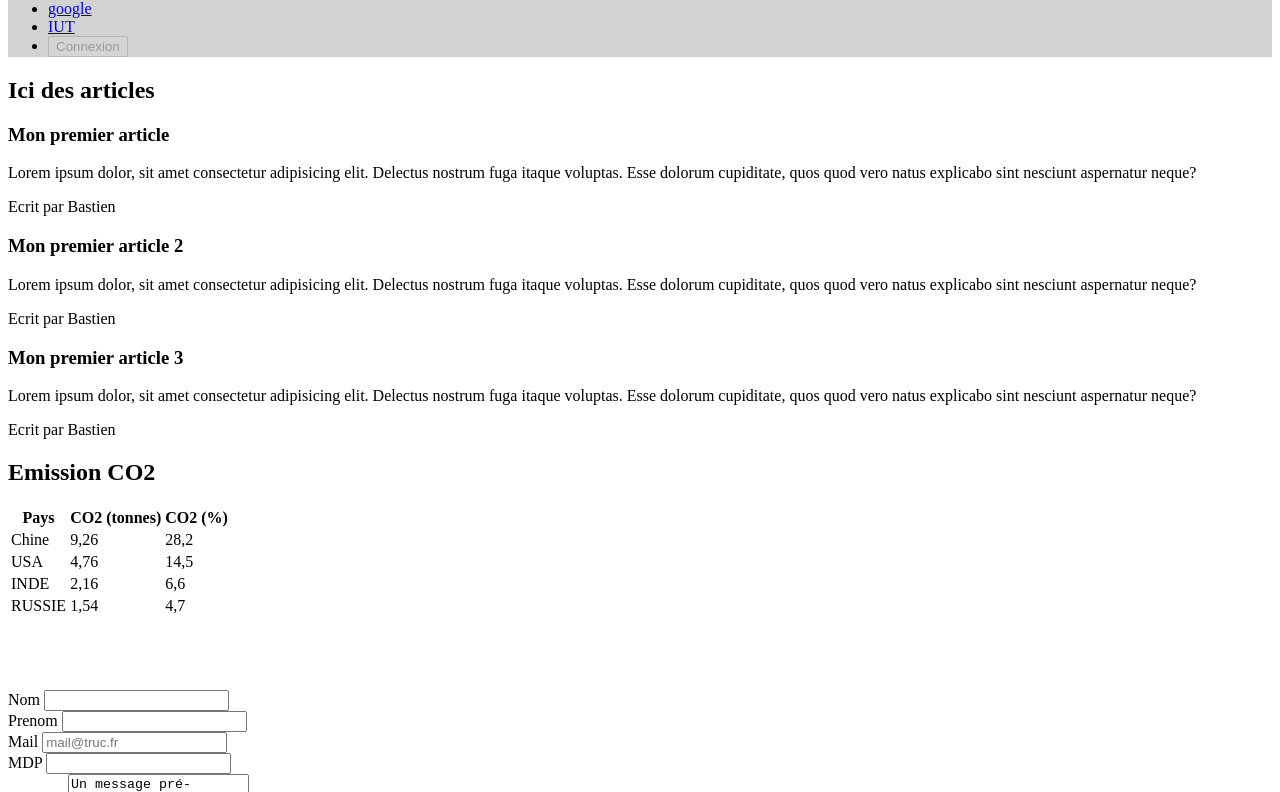
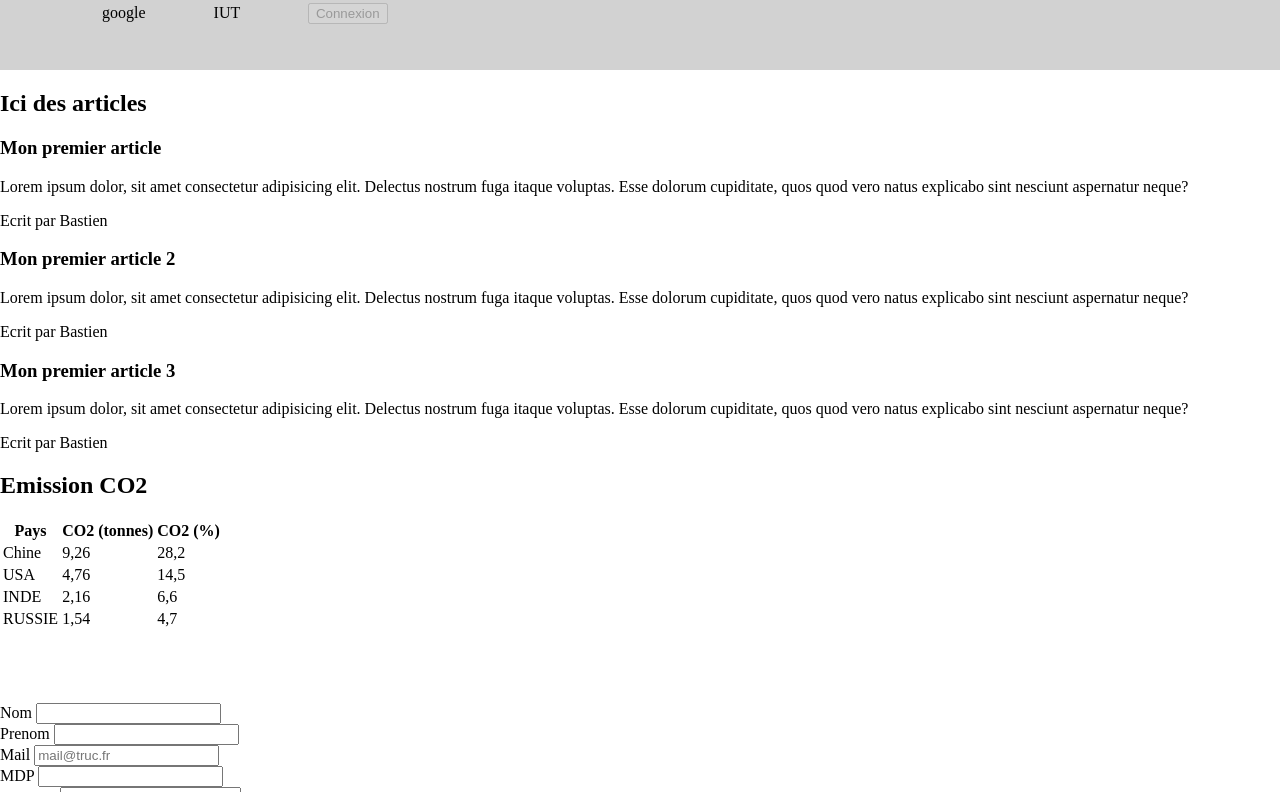
Before and after one commit to bastien-roussel/BUT1-GC-TD-WEB, a plain HTML site: page index.html in a window 1280 px wide. Shown: the part 80-872 px from the top of the page. Drawn offline with Linux system fonts and the light colour scheme.

Commit message:
css ex 2

```diff
--- a/css/styles.css
+++ b/css/styles.css
@@ -2,8 +2,30 @@
     color: blue;
     font-weight: bold;
     text-align: center;
+    margin: 0; /*Exo 2 */
 }
 
 .mon-header{
     background-color: #d2d2d2;
+    padding: 30px; /* EXO 2 */
 }
+
+/* exo 2 */
+body{
+    margin: 0;
+}
+
+.ma-liste{
+    list-style-type: none;
+}
+
+.mes-items{
+    display: inline;
+    margin-left: 2em;
+    margin-right: 2em;
+}
+
+.mes-items a{
+    text-decoration: none;
+    color: black
+}
--- a/index.html
+++ b/index.html
@@ -13,14 +13,14 @@
         <h1 id="mon-titre">Bienvenue</h1>
 
         <nav>
-            <ul>
-                <li>
+            <ul class="ma-liste">
+                <li class="mes-items">
                     <a href="https://google.fr" target="_blank">google</a>
                 </li>
-                <li>
+                <li class="mes-items">
                     <a href="https://iut-amiens.fr">IUT</a>
                 </li>
-                <li>
+                <li class="mes-items">
                     <button disabled>Connexion</button>
                     <!-- <input type="button" value="Connexion2"> -->
                 </li>
```
